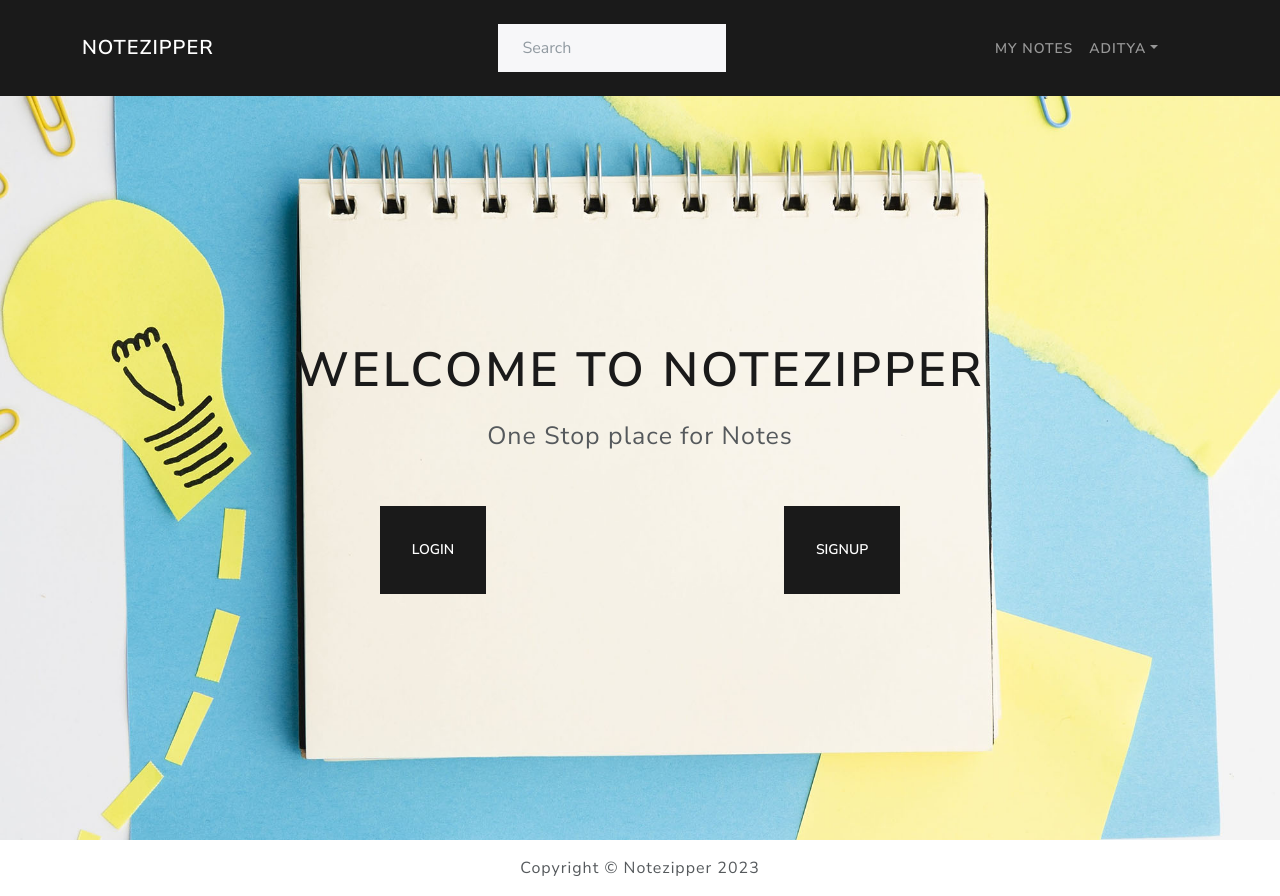
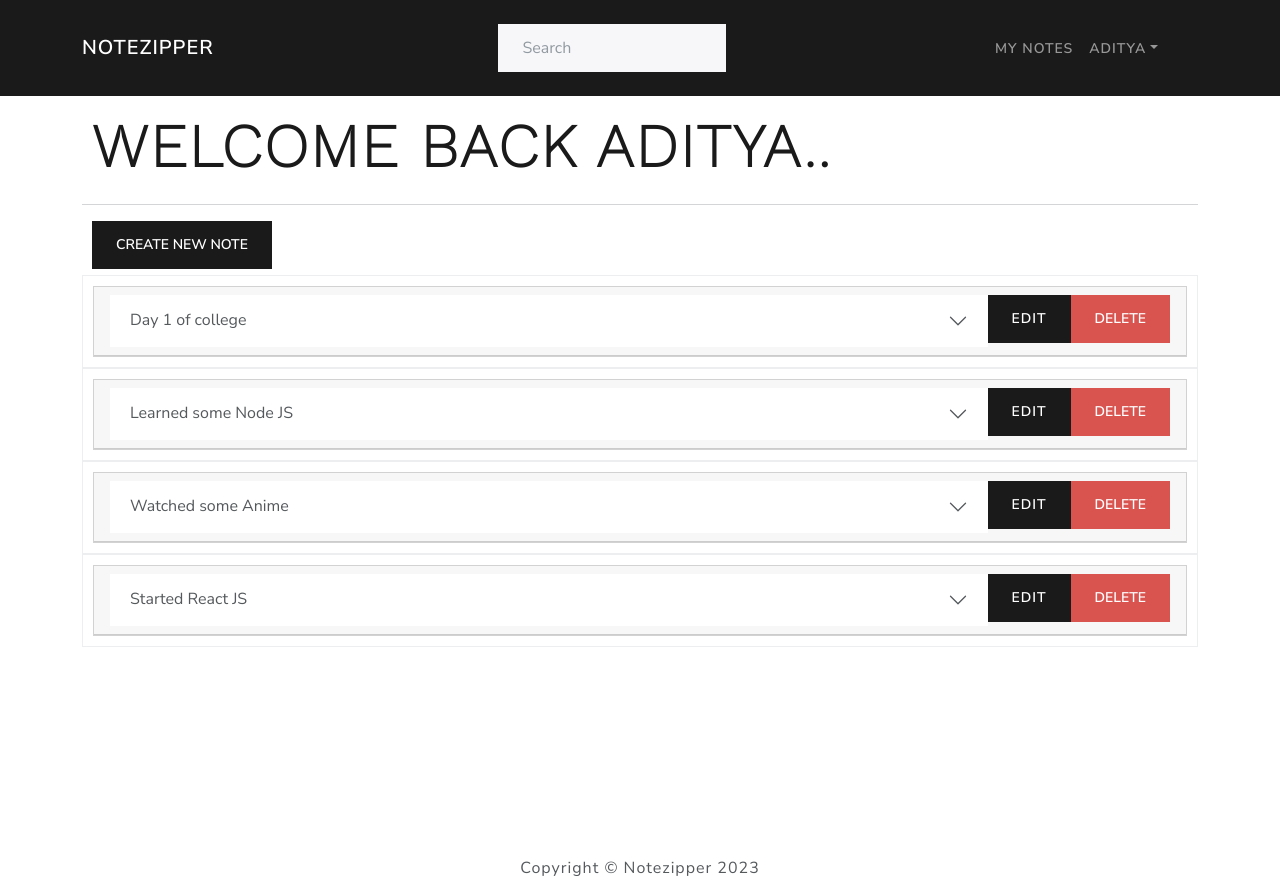
Before and after one commit to Adibros/Notezipper, a React (Create React App) app in the folder frontend/: page /mynotes in a window 1280 px wide. Built offline with nearby package versions, Linux system fonts and the light colour scheme.

Commit message:
mynotes page w dummy data

```diff
--- a/frontend/package.json
+++ b/frontend/package.json
@@ -10,6 +10,7 @@
     "react": "^18.2.0",
     "react-bootstrap": "^2.7.0",
     "react-dom": "^18.2.0",
+    "react-router-dom": "^6.8.0",
     "react-scripts": "5.0.1",
     "web-vitals": "^2.1.4"
   },
--- a/frontend/src/App.js
+++ b/frontend/src/App.js
@@ -3,15 +3,21 @@ import './App.css';
 import Header from './components/Header/Header';
 import LandingPage from './screens/LandingPage/LandingPage';
 import Footer from './components/Footer/Footer';
+import {BrowserRouter, Route, Routes} from 'react-router-dom';
+import MyNotes from './screens/MyNotes/MyNotes';
 
 function App() {
   return (
-    <div className="App">
+    <BrowserRouter>
       <Header/>
-      <LandingPage/>
-
+      <main>
+        <Routes>
+          <Route path="/" element={<LandingPage/>} />
+          <Route path="/mynotes" element={<MyNotes/> } />
+        </Routes>
+      </main>
       <Footer/>
-    </div>
+    </BrowserRouter>
   );
 }
 
--- a/frontend/src/components/Header/Header.js
+++ b/frontend/src/components/Header/Header.js
@@ -1,12 +1,15 @@
 import {Navbar,Container,Nav,NavDropdown,Form} from 'react-bootstrap';
 import React from 'react'
+import { Link } from 'react-router-dom';
 
 
 const Header = () => {
   return (
     <Navbar className="navbar navbar-expand-lg navbar-dark bg-primary" expand="lg" >
       <Container >
-        <Navbar.Brand href="#">Notezipper</Navbar.Brand>
+        <Navbar.Brand >
+          <Nav.Link href="/">Notezipper</Nav.Link>
+        </Navbar.Brand>
         <Navbar.Toggle aria-controls="navbarScroll" />
         <Navbar.Collapse id="navbarScroll">
 
@@ -25,7 +28,9 @@ const Header = () => {
             style={{ maxHeight: '100px' }}
             navbarScroll
           >
-            <Nav.Link href="#action1">My Notes</Nav.Link>
+            <Nav.Link href="/mynotes">
+              My Notes
+            </Nav.Link>
             <NavDropdown title="Aditya" id="navbarScrollingDropdown">
               <NavDropdown.Item href="#action3">My profile</NavDropdown.Item>
 
--- /dev/null
+++ b/frontend/src/components/MainScreen.css
@@ -0,0 +1,25 @@
+@import url('https://fonts.googleapis.com/css2?family=Work+Sans:wght@200&display=swap');
+
+.main-back{
+    min-height: 93vh;
+    display: flex;
+    padding: 10px 0;
+}
+
+.page{
+    width: 100%;
+}
+
+.heading{
+    font-size: 60px;
+    font-family: "Work Sans", sans-serif;
+    padding: 5px 10px;
+}
+
+@media only screen and (max-width: 600px) {
+    .heading{
+        font-size: 30px;
+        display: flex;
+        justify-content: center;
+    }
+}
--- /dev/null
+++ b/frontend/src/components/MainScreen.js
@@ -0,0 +1,24 @@
+import React from 'react'
+import { Container,Row } from 'react-bootstrap'
+import './MainScreen.css'
+
+const MainScreen = ({title,children}) => {
+  return (
+    <div className='main-back'>
+        <Container>
+            <Row>
+                <div className='page'>
+                    { title && <>
+                        <h1 className='heading'> {title}</h1>
+                        <hr/>
+                    </>
+                    }
+                    {children}
+                </div>
+            </Row>
+        </Container>
+    </div>
+  )
+}
+
+export default MainScreen
--- /dev/null
+++ b/frontend/src/data/notes.js
@@ -0,0 +1,30 @@
+const notes = [
+    {
+      _id: "1",
+      title: "Day 1 of college",
+      content:
+        "I made a few new friends and introduced myself to a lot of new teachers.",
+      category: "College",
+    },
+    {
+      _id: "2",
+      title: "Learned some Node JS",
+      content: "Learned how to create a server in node JS and my first API",
+      category: "Learning",
+    },
+    {
+      _id: "3",
+      title: "Watched some Anime",
+      content: "Finished 2 seasons of Attack on Titan and My Hero academia.",
+      category: "Entertainment",
+    },
+    {
+      _id: "4",
+      title: "Started React JS",
+      content:
+        "Made my first App in React JS, feels awesome to learn something new. I aim to be a full stack dev someday",
+      category: "Learning",
+    },
+  ];
+
+module.exports = notes;
--- /dev/null
+++ b/frontend/src/screens/MyNotes/MyNotes.js
@@ -0,0 +1,69 @@
+import React from 'react'
+import { Accordion, Badge, Button, Card } from 'react-bootstrap'
+import { Link } from 'react-router-dom'
+import MainScreen from '../../components/MainScreen'
+import notes, {} from '../../data/notes'
+
+const MyNotes = () => {
+
+    const deleteHandler = (id) =>{
+        if(window.confirm("Are you sure")){
+
+        }
+    }
+
+  return (
+    <MainScreen title='Welcome back Aditya..'>
+        <Link to="createnote">
+            <Button style={{marginLeft:10,marginBottom:6}} size="m">
+                Create New Note
+            </Button>
+        </Link>
+            {
+                notes.map(note =>(
+                    <Accordion>
+                    <Accordion.Item eventKey="0">
+                        <Card style={{margin : 10}}>
+                            <Card.Header style={{display : "flex"}}>
+                                <span style={{
+                                    color:"black",
+                                    textDecoration:"none",
+                                    flex:1,
+                                    cursor:"pointer",
+                                    alignSelf:"center",
+                                    fontSize: 18
+                                }}>
+                                    <Accordion.Header style={{outline : "none"}}>{note.title}</Accordion.Header>
+                                </span>
+                                <div>
+                                    <Button href={`/note/${note._id}`}>Edit</Button>
+                                    <Button variant='danger' onClick={() => deleteHandler(note._id)}>Delete</Button>
+                                </div>
+                            </Card.Header>
+
+                            <Accordion.Body eventKey="0">
+                            <Card.Body>
+                                <h4>
+                                    <Badge bg="success"> category - {note.category}</Badge>
+                                </h4>
+                                <blockquote className="blockquote mb-0">
+                                <p>
+                                    {note.content}
+                                </p>
+                                <footer className="blockquote-footer">
+                                    Created on -date
+                                </footer>
+                                </blockquote>
+                            </Card.Body>
+                            </Accordion.Body>
+                        </Card>
+                    </Accordion.Item>
+                    </Accordion>
+                ))
+            }
+
+    </MainScreen>
+  )
+}
+
+export default MyNotes
```
Also changed, not shown: 1 other file (tests, documents, lock files or other folders).
